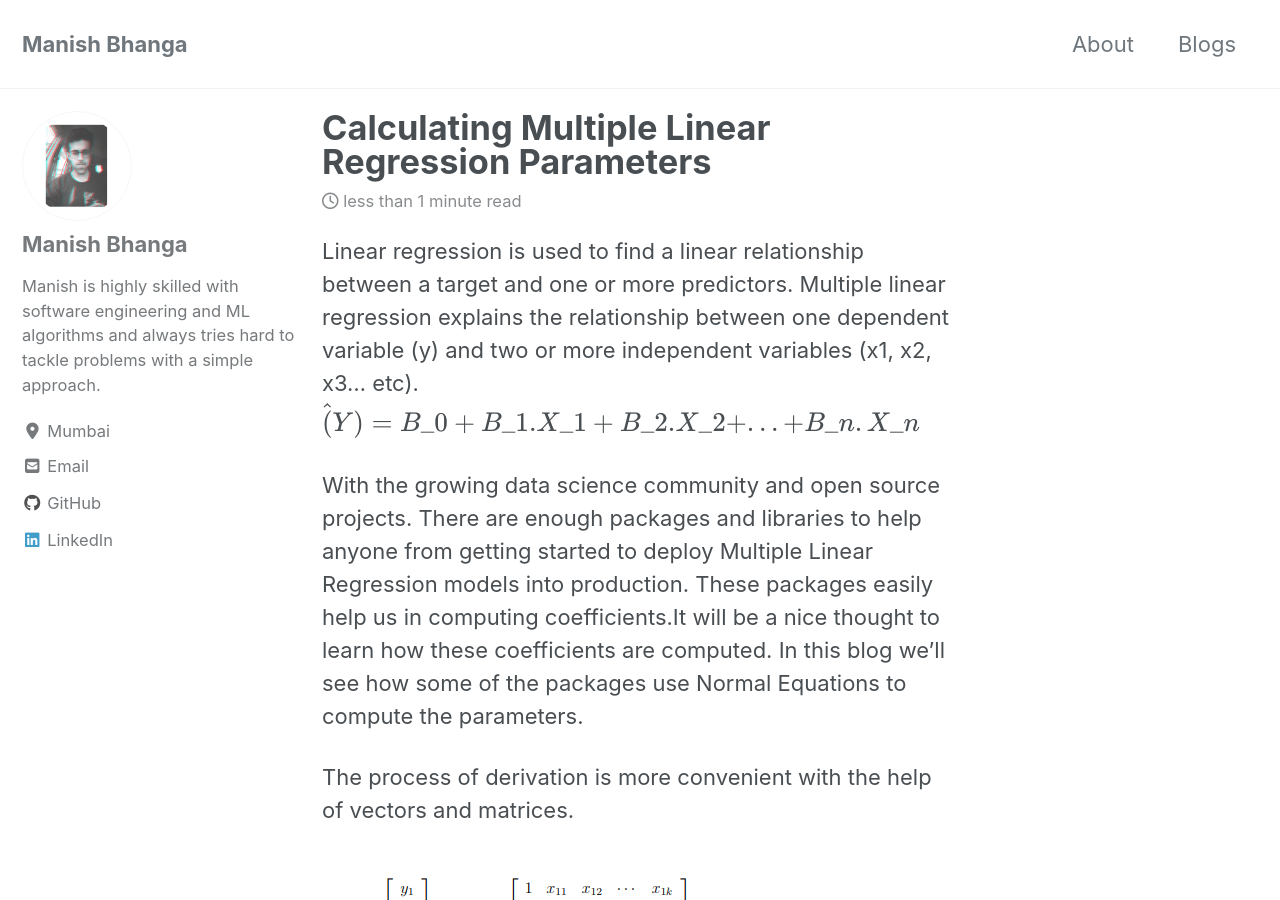
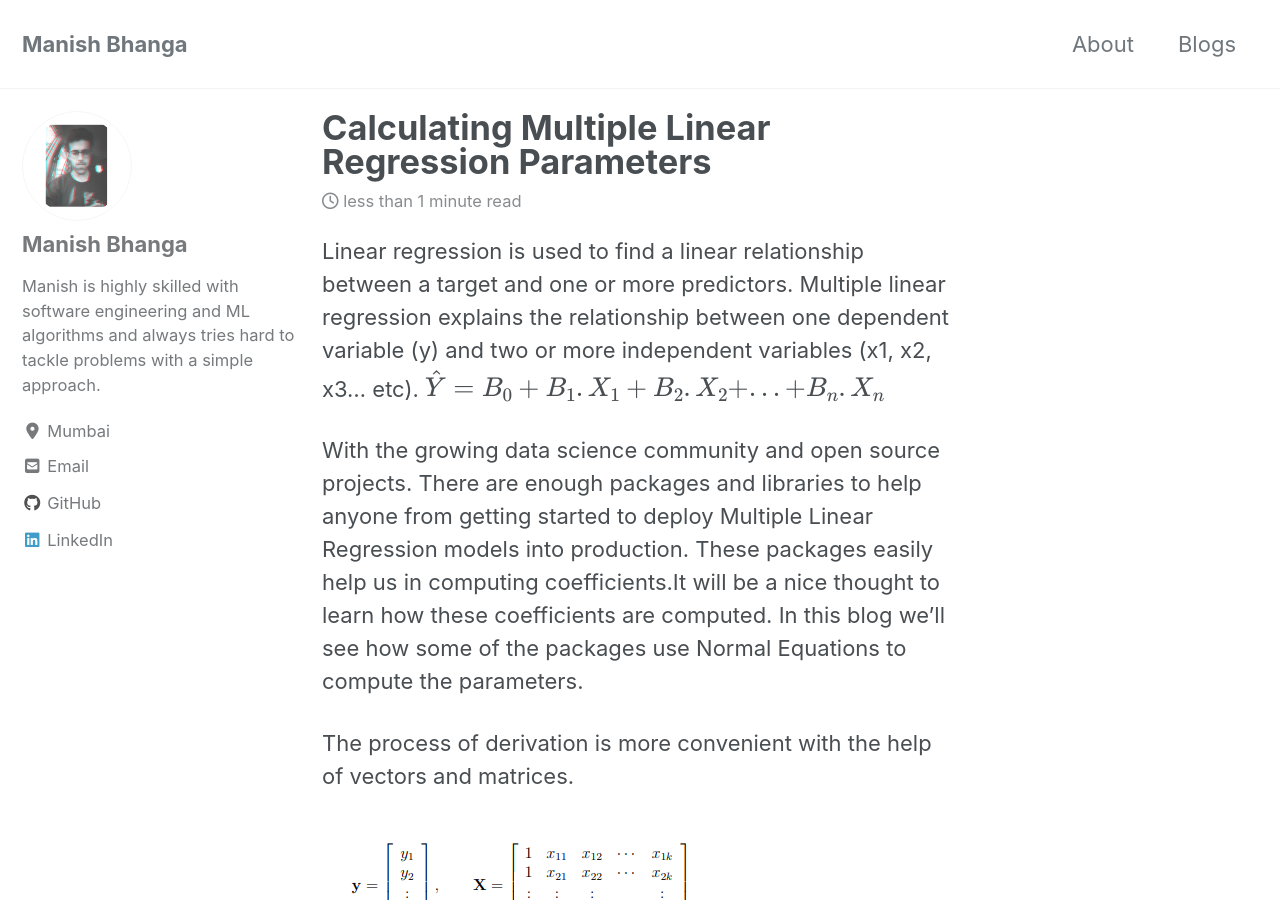
Before and after one commit to bhanga-manish/bhanga.github.io, a Jekyll site: the page built from _posts/2020-05-26-Calculating Multiple Linear Regression Parameters.md, in a window 1280 px wide and 900 px high. Built offline with Jekyll 4.4.1, drawn with Linux system fonts in a browser that asks for light colours; cached includes are drawn as plain includes; nearby versions of some CDN libraries; formulas are drawn with MathJax 3.

```diff
--- a/_posts/2020-05-26-Calculating Multiple Linear Regression Parameters.md
+++ b/_posts/2020-05-26-Calculating Multiple Linear Regression Parameters.md
@@ -7,7 +7,7 @@
 
 Linear regression is used to find a linear relationship between a target and one or more predictors.
 Multiple linear regression explains the relationship between one dependent variable (y) and two or more independent variables (x1, x2, x3… etc).
-$$ \hat(Y) = B\_0 + B\_1.X\_1 + B\_2.X\_2+...+B\_n.X\_n $$
+$$ \hat{Y} = B_0 + B_1.X_1 + B_2.X_2+...+B_n.X_n $$
 
 With the growing data science community and open source projects. There are enough packages and libraries to help anyone from getting started to deploy Multiple Linear Regression models into production. These packages easily help us in computing coefficients.It will be a nice thought to learn how these coefficients are computed. In this blog we’ll see how some of the packages use Normal Equations to compute the parameters.
 
```
